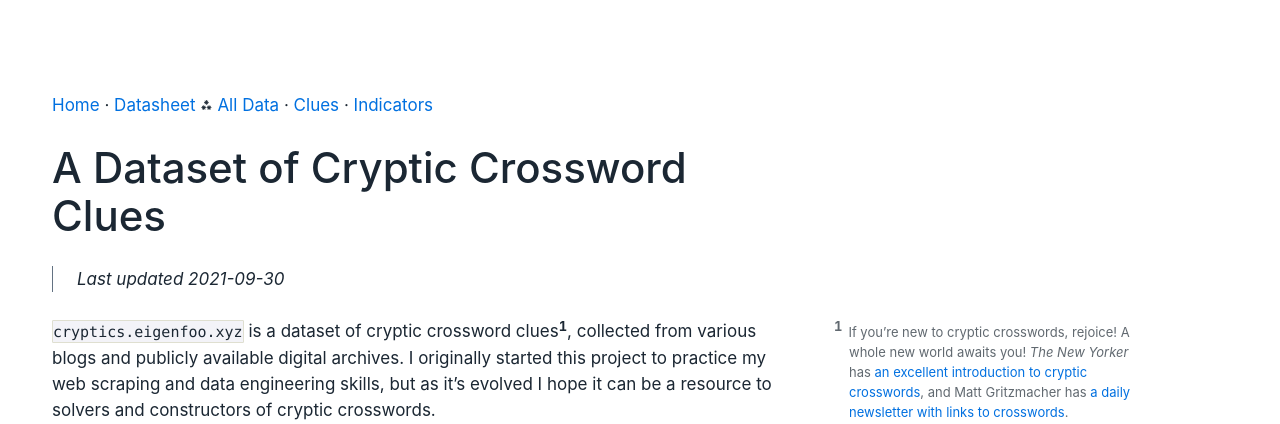
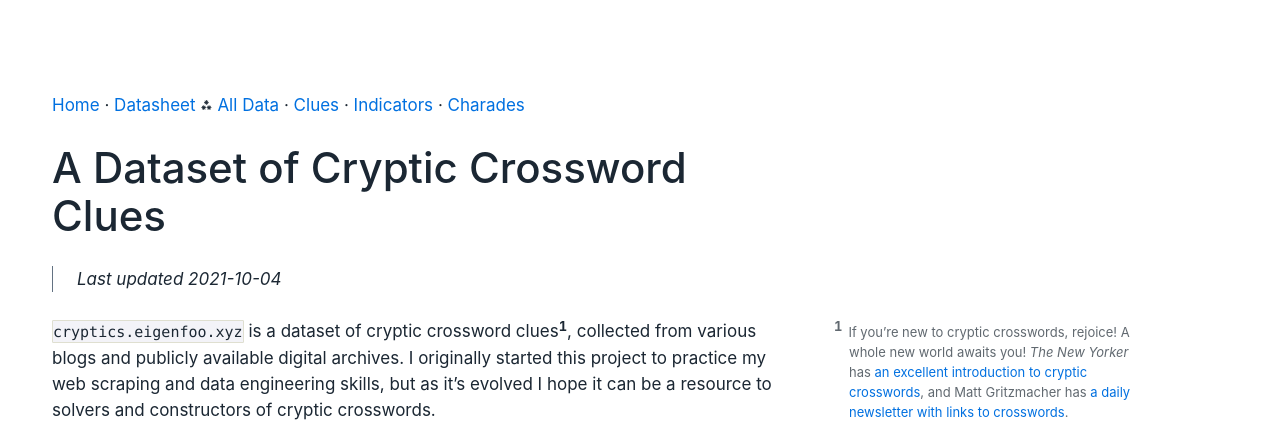
Before and after one commit to eigenfoo/cryptics, a Python web app: template templates/index.html in a window 1280 px wide. Shown: the top 424 px of the page. Run offline with Jinja, Linux system fonts and the light colour scheme; the template is opened without the code that fills it, so the values that code supplies are empty.

Commit message:
Update docs with links

```diff
--- a/templates/index.html
+++ b/templates/index.html
@@ -7,7 +7,7 @@
   <meta name="generator" content="pandoc-markdown-css-theme" />
   <meta name="viewport" content="width=device-width, initial-scale=1.0, user-scalable=yes" />
   <meta name="author" content="George Ho" />
-  <meta name="dcterms.date" content="2021-09-30" />
+  <meta name="dcterms.date" content="2021-10-04" />
   <meta name="description" content="A dataset of cryptic crossword clues, collected from various blogs and publicly available digital archives." />
   <title>A Dataset of Cryptic Crossword Clues</title>
   <link rel="stylesheet" href="../static/css/theme.css" />
@@ -26,10 +26,12 @@
 <a href="/data/clues">Clues</a>
 &centerdot;
 <a href="/data/indicators">Indicators</a>
+&centerdot;
+<a href="/data/charades">Charades</a>
 </nav>
 <h1 class="title">A Dataset of Cryptic Crossword Clues</h1>
 <blockquote class="metadata">
-<p class="date "><time datetime="2021-09-30">Last updated 2021-09-30</time></p>
+<p class="date "><time datetime="2021-10-04">Last updated 2021-10-04</time></p>
 </blockquote>
 </header>
 
--- a/templates/pages/datasheet.html
+++ b/templates/pages/datasheet.html
@@ -7,7 +7,7 @@
   <meta name="generator" content="pandoc-markdown-css-theme" />
   <meta name="viewport" content="width=device-width, initial-scale=1.0, user-scalable=yes" />
   <meta name="author" content="George Ho" />
-  <meta name="dcterms.date" content="2021-09-30" />
+  <meta name="dcterms.date" content="2021-10-04" />
   <meta name="description" content="A dataset of cryptic crossword clues, collected from various blogs and publicly available digital archives." />
   <title>Datasheet</title>
   <link rel="stylesheet" href="../../static/css/theme.css" />
@@ -26,10 +26,12 @@
 <a href="/data/clues">Clues</a>
 &centerdot;
 <a href="/data/indicators">Indicators</a>
+&centerdot;
+<a href="/data/charades">Charades</a>
 </nav>
 <h1 class="title">Datasheet</h1>
 <blockquote class="metadata">
-<p class="date "><time datetime="2021-09-30">Last updated 2021-09-30</time></p>
+<p class="date "><time datetime="2021-10-04">Last updated 2021-10-04</time></p>
 </blockquote>
 </header>
 
```
